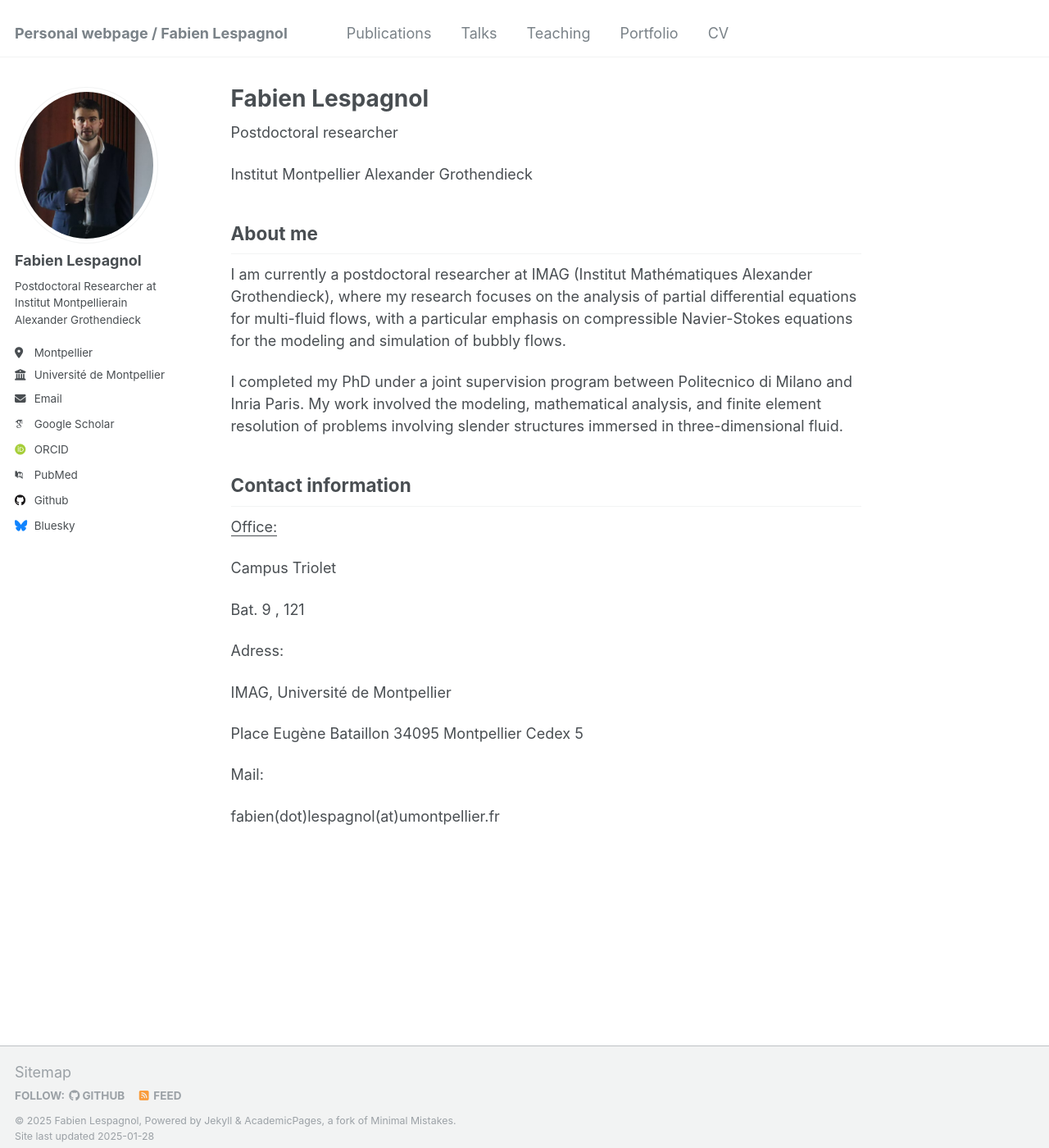
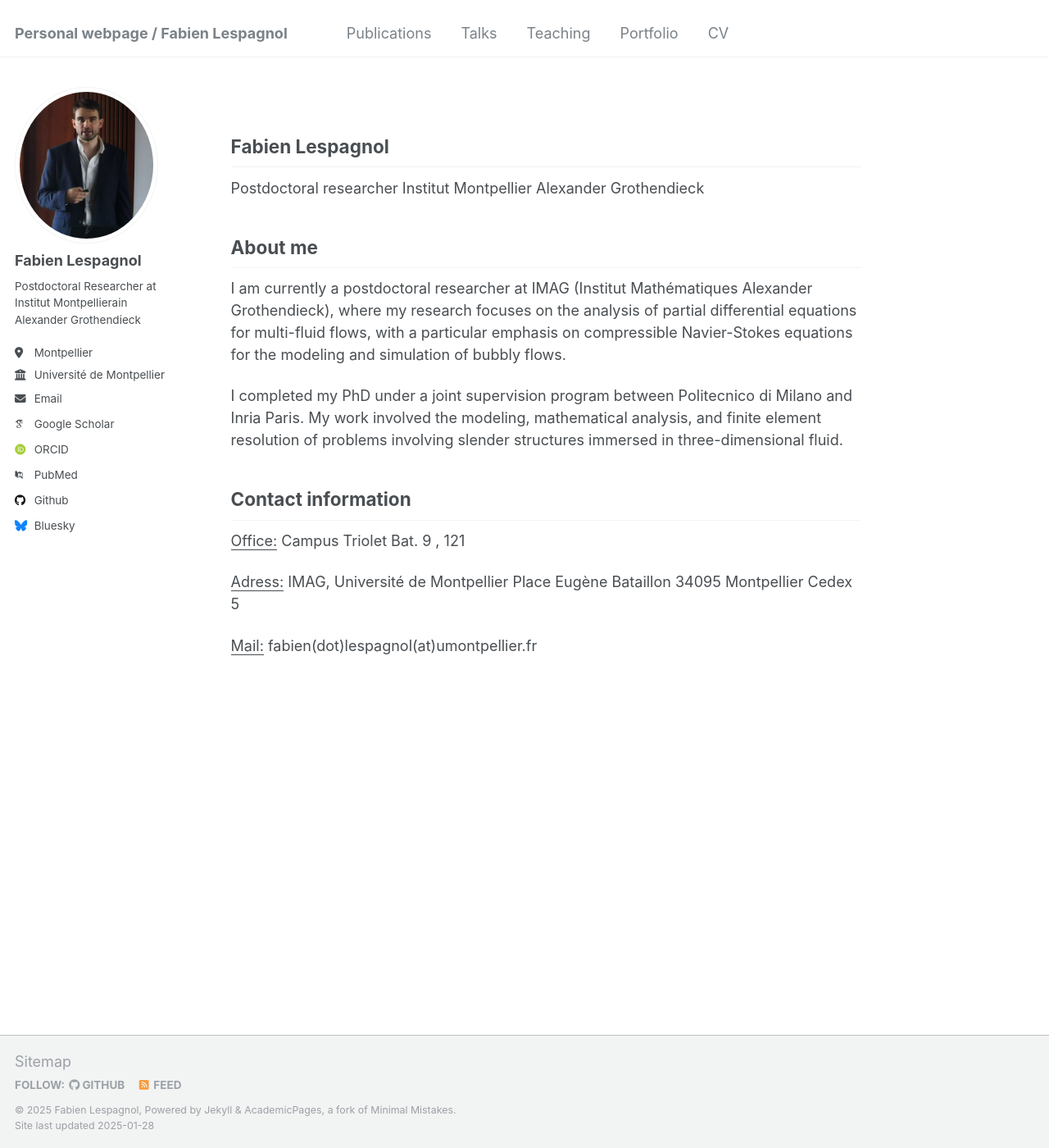
Before and after one commit to FabienLespagnol/fabienlespagnol.github.io, a Jekyll site: the page built from _pages/about.md, in a window 1280 px wide and 1400 px high. Shown: the whole window at 82% size. Built offline with Jekyll 4.4.1, drawn with Linux system fonts in a browser that asks for light colours; some web fonts are replaced.

```diff
--- a/_pages/about.md
+++ b/_pages/about.md
@@ -1,14 +1,15 @@
 ---
 permalink: /
-title: "Fabien Lespagnol"
+title: ""
 author_profile: true
 redirect_from:
   - /about/
   - /about.html
 ---
 
+Fabien Lespagnol
+-
 Postdoctoral researcher
-
 Institut Montpellier Alexander Grothendieck
 
 About me
```
Also changed, not shown: other parts of _pages/about.md (+2 -7 lines).
